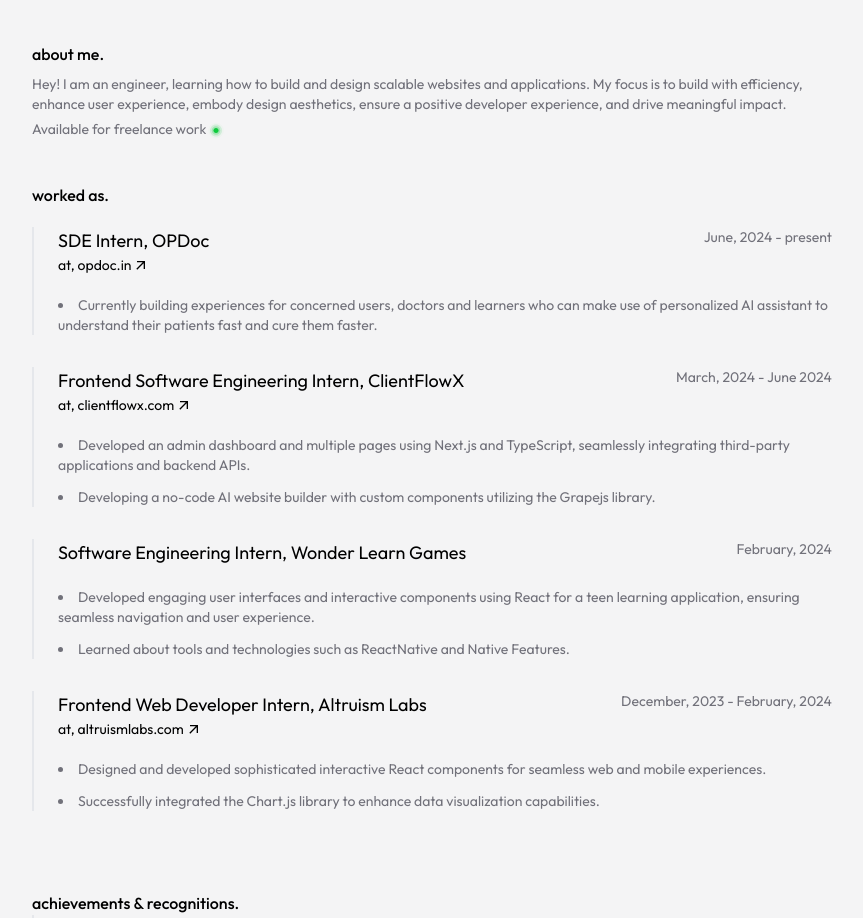
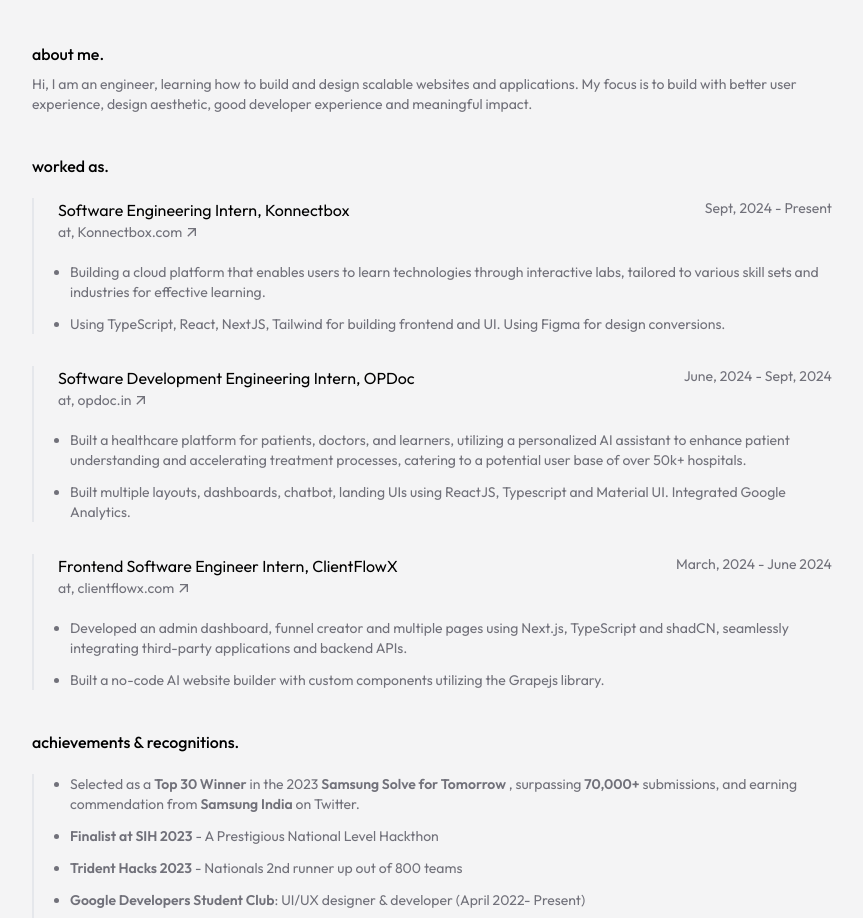
Before and after one commit to Anubhav-Pal/Portfolio, a Next.js app: page / in a window 1280 px wide. Shown: the part 178-1096 px from the top of the page, without its empty margins (208-1071 px from the left). Built offline with nearby package versions, Linux system fonts and the light colour scheme.

Commit message:
update experience and UX

```diff
--- a/app/(home)/page.js
+++ b/app/(home)/page.js
@@ -11,7 +11,7 @@
       <div className="flex flex-col gap-10 mb-24">
         <Aboutme />
         <Works />
-        <Projects />
+        {/* <Projects /> */}
         <Achievements />
         <Contact />
       </div>
--- a/components/Aboutme.jsx
+++ b/components/Aboutme.jsx
@@ -1,19 +1,23 @@
 "use client";
-import React from "react";
+import React, { useState } from "react";
 import Lottie from "lottie-react";
 import { online } from "@/public/assets/assets";
 
 const Aboutme = () => {
+  const [openToFreelance, setOpenToFreelance] = useState(false);
   return (
     <div>
       <div className="font-medium mb-2">about me.</div>
       <div className="text-sd text-sm">
-        Hey! I am an engineer, learning how to build and design scalable
-        websites and applications. My focus is to build with efficiency, enhance
-        user experience, embody design aesthetics, ensure a positive developer
-        experience, and drive meaningful impact.
+        Hi, I am an engineer, learning how to build and design scalable websites
+        and applications. My focus is to build with better user experience,
+        design aesthetic, good developer experience and meaningful impact.
       </div>
-      <div className="text-sd text-sm flex items-center justify-start">
+      <div
+        className={`text-sd text-sm flex items-center justify-start ${
+          openToFreelance ? "" : "hidden"
+        }`}
+      >
         <div>Available for freelance work</div>
         <div className="mt-[4px]">
           <Lottie
--- a/components/Work.jsx
+++ b/components/Work.jsx
@@ -1,56 +1,49 @@
+"use client";
+import { useState } from "react";
 import { MdOutlineArrowOutward } from "react-icons/md";
 
 const companies = [
   {
-    position: "SDE Intern",
+    position: "Software Engineering Intern",
+    companyName: "Konnectbox",
+    companyWebsite: "Konnectbox.com",
+    companyWebsiteLink: "https://www.linkedin.com/company/konnect-box/",
+    workedOn: [
+      "Building a cloud platform that enables users to learn technologies through interactive labs, tailored to various skill sets and industries for effective learning.",
+      "Using TypeScript, React, NextJS, Tailwind for building frontend and UI. Using Figma for design conversions.",
+    ],
+    startingMonth: "Sept, 2024",
+    endingMonth: "Present",
+  },
+  {
+    position: "Software Development Engineering Intern",
     companyName: "OPDoc",
     companyWebsite: "opdoc.in",
     companyWebsiteLink: "https://www.opdoc.in/",
     workedOn: [
-      "Currently building experiences for concerned users, doctors and learners who can make use of personalized AI assistant to understand their patients fast and cure them faster.",
+      "Built a healthcare platform for patients, doctors, and learners, utilizing a personalized AI assistant to enhance patient understanding and accelerating treatment processes, catering to a potential user base of over 50k+ hospitals.",
+      "Built multiple layouts, dashboards, chatbot, landing UIs using ReactJS, Typescript and Material UI. Integrated Google Analytics.",
     ],
     startingMonth: "June, 2024",
-    endingMonth: "present",
+    endingMonth: "Sept, 2024",
   },
   {
-    position: "Frontend Software Engineering Intern",
+    position: "Frontend Software Engineer Intern",
     companyName: "ClientFlowX",
     companyWebsite: "clientflowx.com",
     companyWebsiteLink: "https://www.clientflowx.com/",
     workedOn: [
-      "Developed an admin dashboard and multiple pages using Next.js and TypeScript, seamlessly integrating third-party applications and backend APIs.",
-      "Developing a no-code AI website builder with custom components utilizing the Grapejs library.",
+      "Developed an admin dashboard, funnel creator and multiple pages using Next.js, TypeScript and shadCN, seamlessly integrating third-party applications and backend APIs.",
+      "Built a no-code AI website builder with custom components utilizing the Grapejs library.",
     ],
     startingMonth: "March, 2024",
     endingMonth: "June 2024",
   },
-  {
-    position: "Software Engineering Intern",
-    companyName: "Wonder Learn Games",
-    companyWebsite: "",
-    companyWebsiteLink: "",
-    workedOn: [
-      "Developed engaging user interfaces and interactive components using React for a teen learning application, ensuring seamless navigation and user experience.",
-      "Learned about tools and technologies such as ReactNative and Native Features.",
-    ],
-    startingMonth: "February, 2024",
-    endingMonth: "",
-  },
-  {
-    position: "Frontend Web Developer Intern",
-    companyName: "Altruism Labs",
-    companyWebsite: "altruismlabs.com",
-    companyWebsiteLink: "http://www.altruismlabs.com/",
-    workedOn: [
-      "Designed and developed sophisticated interactive React components for seamless web and mobile experiences.",
-      "Successfully integrated the Chart.js library to enhance data visualization capabilities.",
-    ],
-    startingMonth: "December, 2023",
-    endingMonth: "February, 2024",
-  },
 ];
 
 const Work = () => {
+  const [ishovered, setHoveredPos] = useState(false);
+
   return (
     <div className="flex flex-col gap-8">
       {companies.map(
@@ -66,20 +59,30 @@
             {/* Added key prop */}
             <div className="flex sm:flex-row flex-col items-start justify-between gap-2">
               <div>
-                <div className="capitalize text-lg">
+                <div className="capitalize text-md">
                   {company.position}, {company.companyName}
                 </div>
                 {company.companyName === "Wonder Learn Games" ? (
                   ""
                 ) : (
-                  <div className="flex items-center gap-[2px]">
+                  <div
+                    className="flex items-center gap-[2px] text-sd hover:text-black transition-all ease-in-out"
+                    onMouseEnter={() => setHoveredPos(company.companyName)}
+                    onMouseLeave={() => setHoveredPos("")}
+                  >
                     <div className="text-sm">
                       at,{" "}
                       <a href={company.companyWebsiteLink}>
                         {company.companyWebsite}
                       </a>
                     </div>
-                    <div>
+                    <div
+                      className={`${
+                        ishovered === company.companyName
+                          ? "translate-x-1 transition-all ease-in-out"
+                          : ""
+                      }`}
+                    >
                       <MdOutlineArrowOutward />
                     </div>
                   </div>
@@ -96,9 +99,9 @@
               </div>
             </div>
             <div>
-              <ul className="list-disc flex flex-col gap-3 list-inside">
+              <ul className="list-disc flex flex-col gap-3 list-outside">
                 {company.workedOn.map((thingWorkedOn, idx) => (
-                  <li className="text-sd text-sm" key={idx}>
+                  <li className="text-sd text-sm ml-3" key={idx}>
                     {thingWorkedOn}
                   </li>
                 ))}
--- a/containers/Achievements.jsx
+++ b/containers/Achievements.jsx
@@ -1,23 +1,50 @@
-import Project from '@/components/Project'
-import React from 'react'
+import Project from "@/components/Project";
+import React from "react";
 
 const Achievements = () => {
-    return (
+  return (
+    <div className="flex flex-col gap-5">
+      <div className="font-medium">achievements & recognitions.</div>
+      <div className="border-l-2 pl-6 hover:border-orange-300 cursor-default transition-all">
         <div>
-            <div className='font-medium mb-4'>achievements & recognitions.</div>
-            <div className='border-l-2 pl-6 hover:border-orange-300 cursor-default transition-all'>
-                <div>
-                    <ul className='list-disc flex flex-col gap-3 list-inside'>
-                        <li className='text-sd text-sm'>Selected as a <span className='font-semibold'>Top 30 Winner</span> in the 2023 <span className='font-semibold'> Samsung Solve for Tomorrow </span>, surpassing <span className='font-semibold'>70,000+</span> submissions, and earning commendation from <span className='font-semibold'> Samsung India</span> on Twitter.</li>
-                        <li className='text-sd text-sm'> <span className='font-semibold'> Finalist at SIH 2023</span> - A Prestigious National Level Hackthon</li>
-                        <li className='text-sd text-sm'> <span className='font-semibold'> Trident Hacks 2023</span> - Nationals 2nd runner up out of 800 teams</li>
-                        <li className='text-sd text-sm'> <span className='font-semibold'>Google Developers Student Club</span>: UI/UX designer & developer (April 2022- Present)</li>
-                        <li className='text-sd text-sm'><span className='font-semibold'>Open Source</span>: Hacktoberfest project maintainer 2023 (Foss Events 2.0)</li>
-                    </ul>
-                </div>
-            </div>
+          <ul className="list-disc flex flex-col gap-3 list-outside ml-3">
+            <li className="text-sd text-sm">
+              Selected as a <span className="font-semibold">Top 30 Winner</span>{" "}
+              in the 2023{" "}
+              <span className="font-semibold">
+                {" "}
+                Samsung Solve for Tomorrow{" "}
+              </span>
+              , surpassing <span className="font-semibold">70,000+</span>{" "}
+              submissions, and earning commendation from{" "}
+              <span className="font-semibold"> Samsung India</span> on Twitter.
+            </li>
+            <li className="text-sd text-sm">
+              {" "}
+              <span className="font-semibold"> Finalist at SIH 2023</span> - A
+              Prestigious National Level Hackthon
+            </li>
+            <li className="text-sd text-sm">
+              {" "}
+              <span className="font-semibold"> Trident Hacks 2023</span> -
+              Nationals 2nd runner up out of 800 teams
+            </li>
+            <li className="text-sd text-sm">
+              {" "}
+              <span className="font-semibold">
+                Google Developers Student Club
+              </span>
+              : UI/UX designer & developer (April 2022- Present)
+            </li>
+            <li className="text-sd text-sm">
+              <span className="font-semibold">Open Source</span>: Hacktoberfest
+              project maintainer 2023 (Foss Events 2.0)
+            </li>
+          </ul>
         </div>
-    )
-}
+      </div>
+    </div>
+  );
+};
 
-export default Achievements
+export default Achievements;
--- a/tailwind.config.js
+++ b/tailwind.config.js
@@ -3,6 +3,7 @@
   content: [
     "./pages/**/*.{js,ts,jsx,tsx,mdx}",
     "./components/**/*.{js,ts,jsx,tsx,mdx}",
+    "./containers/**/*.{js,ts,jsx,tsx,mdx}",
     "./app/**/*.{js,ts,jsx,tsx,mdx}",
   ],
   theme: {
@@ -12,6 +13,15 @@
         "gradient-conic":
           "conic-gradient(from 180deg at 50% 50%, var(--tw-gradient-stops))",
       },
+        keyframes: {
+        bump: {
+          '0%, 100%': { transform: 'scale(1)' }, // Initial and final state
+          '50%': { transform: 'scale(1.1)' },   // Mid state (bump effect)
+        },
+      },
+      animation: {
+        bump: 'bump 0.3s ease-in-out', // Define the bump animation
+      },
     },
   },
   plugins: [],
```
Also changed, not shown: components/HeroSection.jsx (+6 -4 lines), containers/Contact.jsx (+15 -7 lines), public/assets/anubhav_img.jpg (added).
